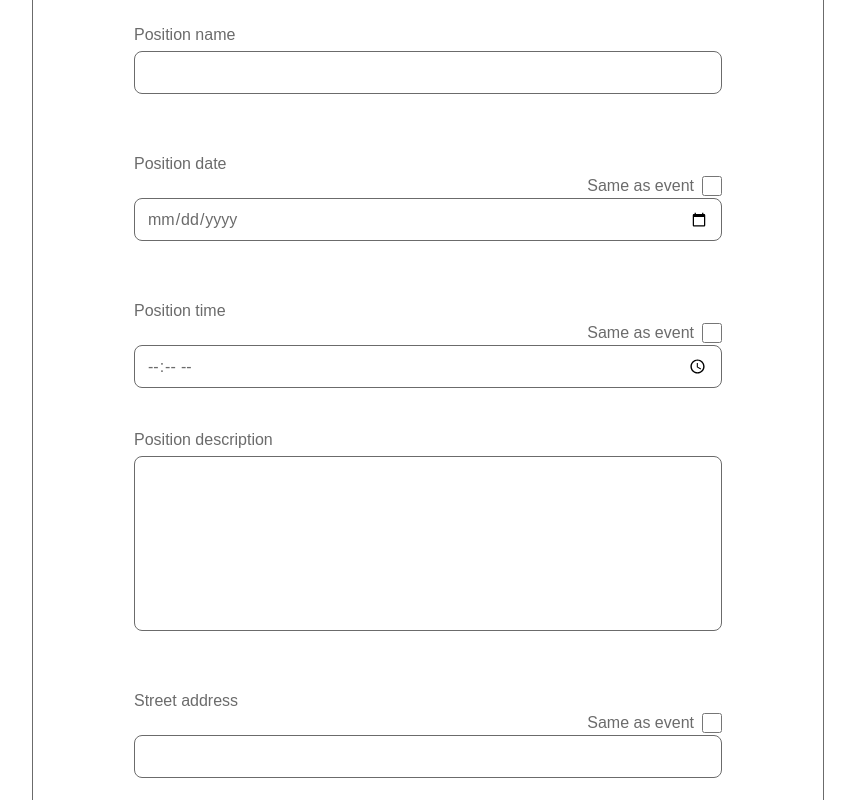
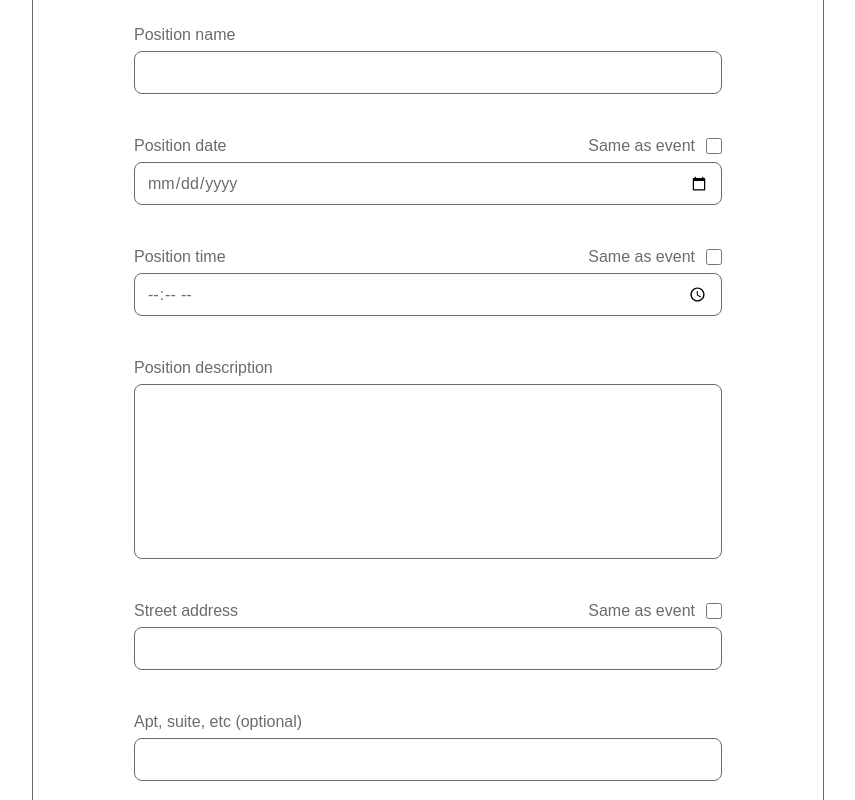
Before and after one commit to JumboCode/boston-community-pediatrics, a Next.js app: page /event/createEvent in a window 1280 px wide. Shown: the part 1860-2660 px from the top of the page, without its empty margins (212-1067 px from the left). Built offline with nearby package versions, Linux system fonts and the light colour scheme.

Commit message:
started working on changes...

```diff
--- a/src/components/common/forms/EventForm.tsx
+++ b/src/components/common/forms/EventForm.tsx
@@ -20,7 +20,7 @@ const EventForm = () => {
   const [event, setEvent] = useState({
     title: "",
     date: "",
-    time: "",
+    time: "12:30", //the time lowk only works (when we do same as event) when we set a default time here
     description: "",
     resourcesLink: "",
     address: "",
@@ -132,6 +132,41 @@ const EventForm = () => {
     // form is valid — send to API
     console.log("Validated event data:", parseResult.data);
   };
+
+  const ConditionalInput = ({
+    id, label, type, value, fallbackValue, disabled, onToggle, onChange, className
+  }: {
+    id: string; label: string; type: "text" | "date" | "time" | "number" | "url"; value: string; fallbackValue: string; disabled: boolean; onToggle: () => void; onChange: (value: string) => void; className?: string;
+  }) => (
+    <div className="flex flex-col">
+    <div className="mt-10 flex items-center justify-between">
+      <label htmlFor={id} className="mb-1 text-base font-normal text-[#6B6B6B]">
+        {label}
+      </label>
+      <div className="mb-1 flex items-center gap-[11px]">
+        <Button
+          label="Same as event"
+          altStyle="bg-transparent text-[#6B6B6B] font-medium px-0 hover:bg-transparent focus:outline-none"
+          onClick={onToggle}
+        />
+        <input
+          type="checkbox"
+          checked={disabled}
+          onChange={onToggle}
+          className="h-[16px] w-[16px] cursor-pointer accent-[#234254]"
+        />
+      </div>
+    </div>
+    <input
+      id={id}
+      type={type}
+      value={disabled ? fallbackValue : value}
+      disabled={disabled}
+      onChange={(e) => onChange(e.target.value)}
+      className={className || "w-[588px] h-[43px] rounded-lg border border-[#6B6B6B] p-3 text-base text-[#6B6B6B] placeholder:text-[#6B6B6B] focus:outline-none focus:ring-2 focus:ring-[#234254]/30 focus:border-[#234254] disabled:bg-[#E5E5E5] disabled:text-[#6B6B6B] disabled:placeholder:text-[#6B6B6B] disabled:cursor-not-allowed"}
+    />
+  </div>
+  );
 
   return (
     <div className="relative mt-[120px] mb-[138px] flex w-[792px] flex-col items-center rounded-lg border border-[#6B6B6B] bg-white">
@@ -374,73 +409,27 @@ const EventForm = () => {
               />
             </div>
             {/* position date */}
-            <div className="flex flex-col">
-              <div className="mt-10 flex items-center justify-between">
-                <label
-                  htmlFor={`position-date-${index}`}
-                  className="mb-1 text-base font-normal text-[#6B6B6B]"
-                >
-                  Position date
-                </label>
-                <div className="mt-10 flex items-center gap-2">
-                  <Button
-                    label="Same as event"
-                    altStyle="bg-transparent text-[#6B6B6B] font-medium px-0 hover:bg-transparent focus:outline-none"
-                    onClick={() => toggleSameAsDate(index)}
-                  />
-                  <input
-                    type="checkbox"
-                    checked={position.sameAsDate}
-                    onChange={() => toggleSameAsDate(index)}
-                    className="h-5 w-5 cursor-pointer accent-[#234254]"
-                  />
-                </div>
-              </div>
-              <input
-                id={`position-date-${index}`}
-                type="date"
-                value={position.sameAsDate ? event.date : position.date}
-                disabled={position.sameAsDate}
-                onChange={(e) =>
-                  handlePositionChange(index, "date", e.target.value)
-                }
-                className="w-[588px] h-[43px] rounded-lg border border-[#6B6B6B] p-3 text-base text-[#6B6B6B] placeholder:text-[#6B6B6B] focus:outline-none focus:ring-2 focus:ring-[#234254]/30 focus:border-[#234254] disabled:bg-[#E5E5E5] disabled:text-[#6B6B6B] disabled:placeholder:text-[#6B6B6B] disabled:cursor-not-allowed"
-              />
-            </div>
+            <ConditionalInput
+              id={`position-date-${index}`}
+              label="Position date"
+              type="date"
+              value={position.date}
+              fallbackValue={event.date}
+              disabled={position.sameAsDate}
+              onToggle={() => toggleSameAsDate(index)}
+              onChange={(val) => handlePositionChange(index, "date", val)}
+            />
             {/* position time */}
-            <div className="flex flex-col">
-              <div className="mt-10 flex items-center justify-between">
-                <label
-                  htmlFor={`position-time-${index}`}
-                  className="mb-1 text-base font-normal text-[#6B6B6B]"
-                >
-                  Position time
-                </label>
-                <div className="mt-10 flex items-center gap-2">
-                  <Button
-                    label="Same as event"
-                    altStyle="bg-transparent text-[#6B6B6B] font-medium px-0 hover:bg-transparent focus:outline-none"
-                    onClick={() => toggleSameAsTime(index)}
-                  />
-                  <input
-                    type="checkbox"
-                    checked={position.sameAsTime}
-                    onChange={() => toggleSameAsTime(index)}
-                    className="h-5 w-5 cursor-pointer accent-[#234254]"
-                  />
-                </div>
-              </div>
-              <input
-                id={`position-time-${index}`}
-                type="time"
-                value={position.sameAsTime ? event.time : position.time}
-                disabled={position.sameAsTime}
-                onChange={(e) =>
-                  handlePositionChange(index, "time", e.target.value)
-                }
-                className="w-[588px] h-[43px] rounded-lg border border-[#6B6B6B] p-3 text-base text-[#6B6B6B] placeholder:text-[#6B6B6B] focus:outline-none focus:ring-2 focus:ring-[#234254]/30 focus:border-[#234254] disabled:bg-[#E5E5E5] disabled:text-[#6B6B6B] disabled:placeholder:text-[#6B6B6B] disabled:cursor-not-allowed"
-              />
-            </div>
+            <ConditionalInput
+              id={`position-time-${index}`}
+              label="Position time"
+              type="time"
+              value={position.time}
+              fallbackValue={event.time}
+              disabled={position.sameAsTime}
+              onToggle={() => toggleSameAsTime(index)}
+              onChange={(val) => handlePositionChange(index, "time", val)}
+            />
             {/* position description */}
             <div className="flex flex-col">
               <label
@@ -459,41 +448,16 @@ const EventForm = () => {
               />
             </div>
             {/* position street */}
-            <div className="flex flex-col">
-              <div className="mt-10 flex items-center justify-between">
-                <label
-                  htmlFor={`position-street-${index}`}
-                  className="mb-1 text-base font-normal text-[#6B6B6B]"
-                >
-                  Street address
-                </label>
-                <div className="mt-10 flex items-center gap-2">
-                  <Button
-                    label="Same as event"
-                    altStyle="bg-transparent text-[#6B6B6B] font-medium px-0 hover:bg-transparent focus:outline-none"
-                    onClick={() => toggleSameAsAddress(index)}
-                  />
-                  <input
-                    type="checkbox"
-                    checked={position.sameAsAddress}
-                    onChange={() => toggleSameAsAddress(index)}
-                    className="h-5 w-5 cursor-pointer accent-[#234254]"
-                  />
-                </div>
-              </div>
-              <input
-                id={`position-street-${index}`}
-                type="text"
-                value={
-                  position.sameAsAddress ? event.address : position.address
-                }
-                disabled={position.sameAsAddress}
-                onChange={(e) =>
-                  handlePositionChange(index, "address", e.target.value)
-                }
-                className="w-[588px] h-[43px] rounded-lg border border-[#6B6B6B] p-3 text-base text-[#6B6B6B] placeholder:text-[#6B6B6B] focus:outline-none focus:ring-2 focus:ring-[#234254]/30 focus:border-[#234254] disabled:bg-[#E5E5E5] disabled:text-[#6B6B6B] disabled:placeholder:text-[#6B6B6B] disabled:cursor-not-allowed"
-              />
-            </div>
+            <ConditionalInput
+              id={`position-address-${index}`}
+              label="Street address"
+              type="text"
+              value={position.address}
+              fallbackValue={event.address}
+              disabled={position.sameAsAddress}
+              onToggle={() => toggleSameAsAddress(index)}
+              onChange={(val) => handlePositionChange(index, "street", val)}
+            />
             {/* position apt */}
             <div className="flex flex-col">
               <label
```
Also changed, not shown: 1 other file (tests, documents, lock files or other folders).
